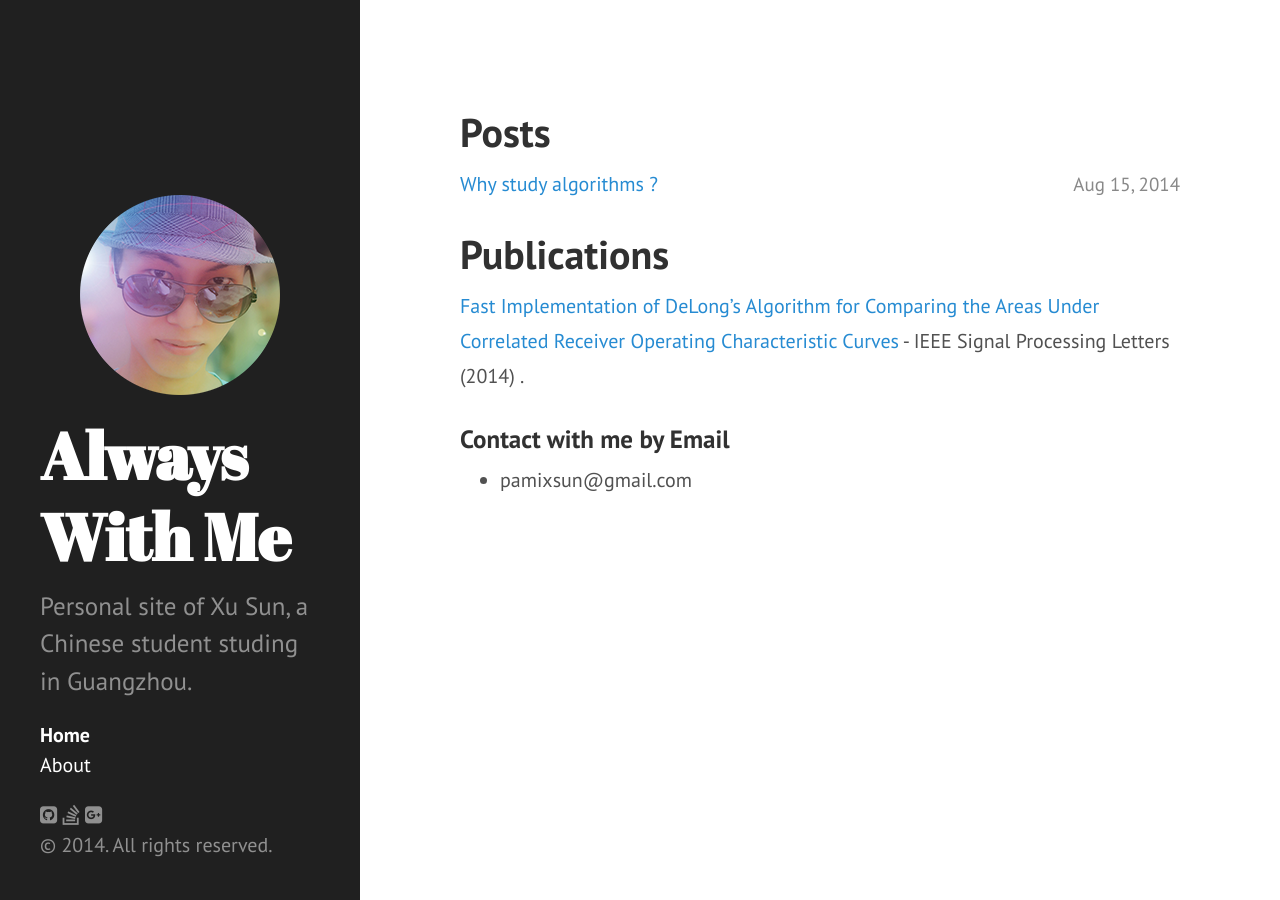
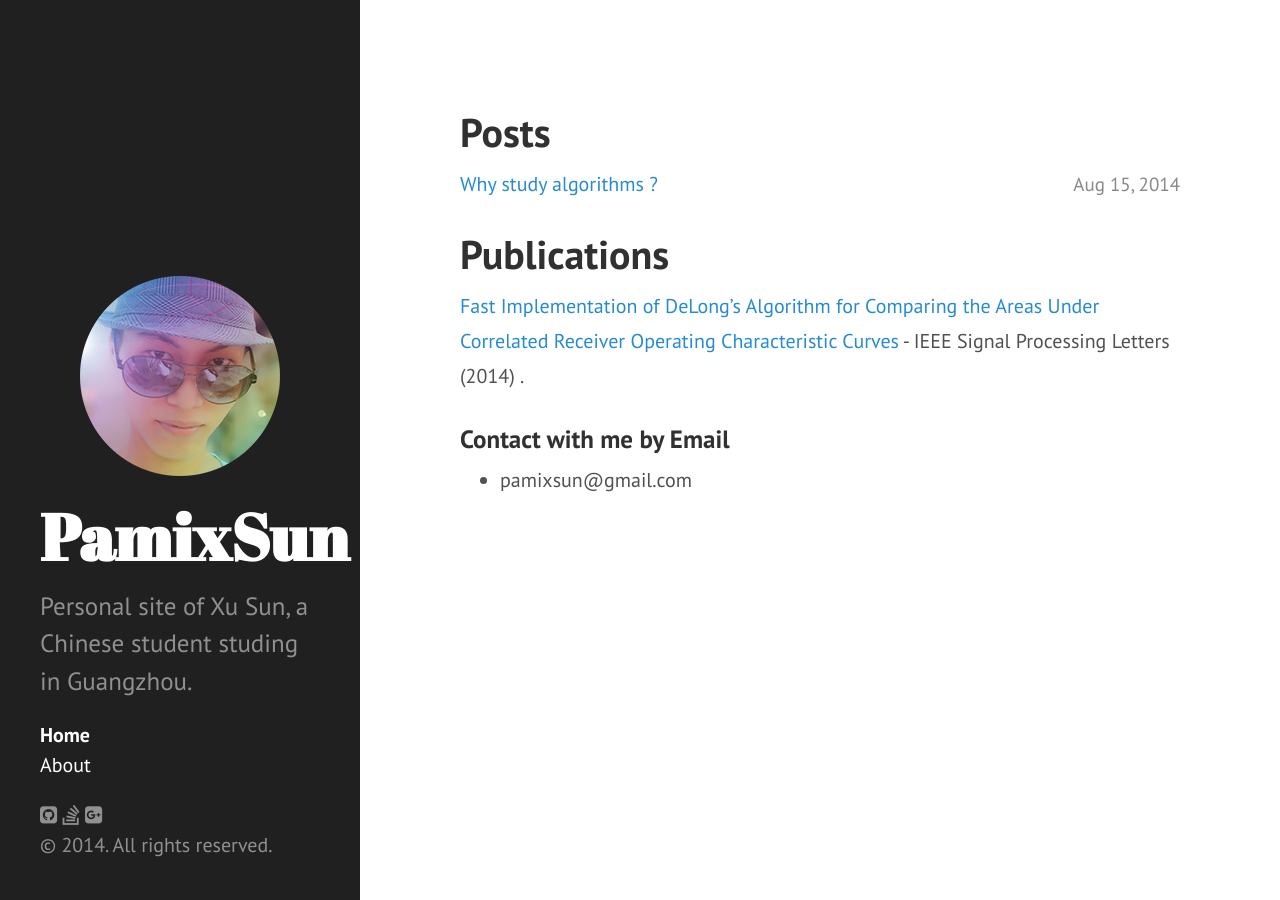
Before and after one commit to PamixSun/pamixsun.github.io, a Jekyll site: the page built from index.html, in a window 1280 px wide. Built offline with Jekyll 4.4.1, drawn with Linux system fonts in a browser that asks for light colours; nearby versions of some CDN libraries; the list of posts is cut into pages by our own code.

Commit message:
change site name

```diff
--- a/_config.yml
+++ b/_config.yml
@@ -1,5 +1,5 @@
 # Site settings
-title: Always With Me
+title: PamixSun
 tagline: 'Chinese student studing in Guangzhou.'
 email: pamixsun@gmail.com
 description: 'Personal site of Xu Sun, a Chinese student studing in Guangzhou.'
```
